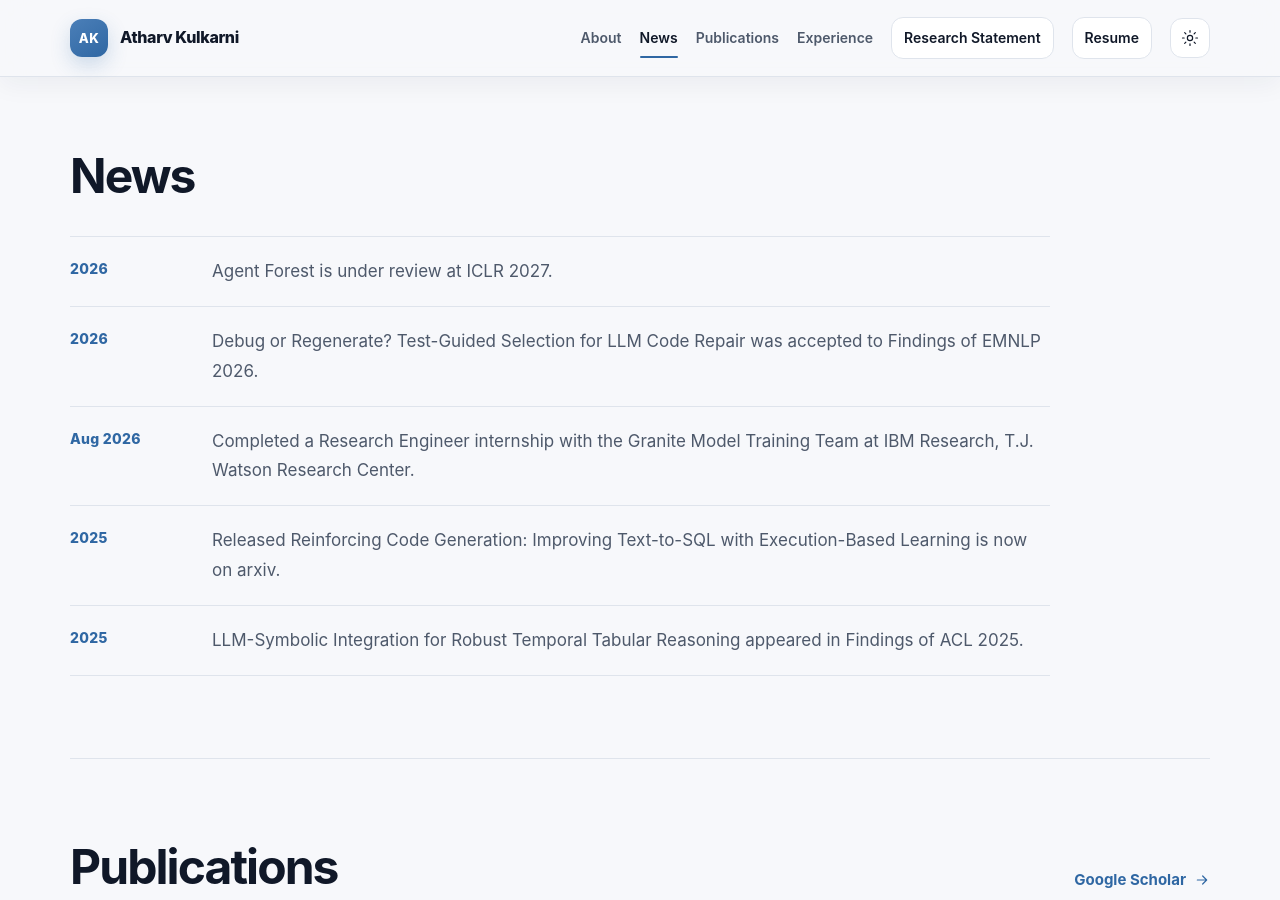
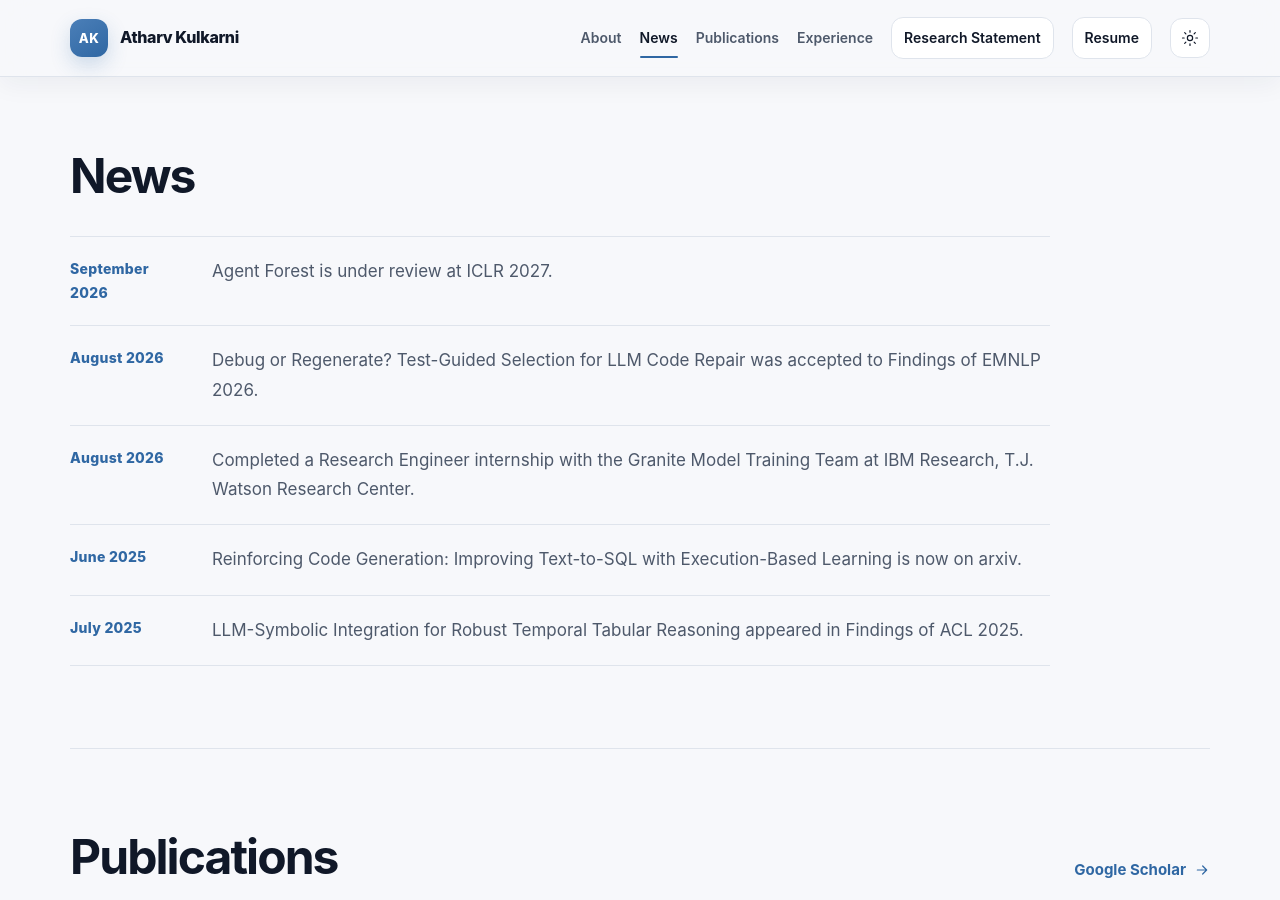
Before and after one commit to AtharvKulkarni22/AtharvKulkarni22.github.io, a Jekyll site: the page built from index.html, in a window 1280 px wide and 900 px high, scrolled down 1305 px. Built offline with Jekyll 4.4.1, drawn with Linux system fonts in a browser that asks for light colours.

Commit message:
Update news

```diff
--- a/_data/news.yml
+++ b/_data/news.yml
@@ -1,10 +1,10 @@
-- date: "2026"
+- date: "September 2026"
   text: "Agent Forest is under review at ICLR 2027."
-- date: "2026"
+- date: "August 2026"
   text: "Debug or Regenerate? Test-Guided Selection for LLM Code Repair was accepted to Findings of EMNLP 2026."
-- date: "Aug 2026"
+- date: "August 2026"
   text: "Completed a Research Engineer internship with the Granite Model Training Team at IBM Research, T.J. Watson Research Center."
-- date: "2025"
-  text: "Released Reinforcing Code Generation: Improving Text-to-SQL with Execution-Based Learning is now on arxiv."
-- date: "2025"
+- date: "June 2025"
+  text: "Reinforcing Code Generation: Improving Text-to-SQL with Execution-Based Learning is now on arxiv."
+- date: "July 2025"
   text: "LLM-Symbolic Integration for Robust Temporal Tabular Reasoning appeared in Findings of ACL 2025."
```
